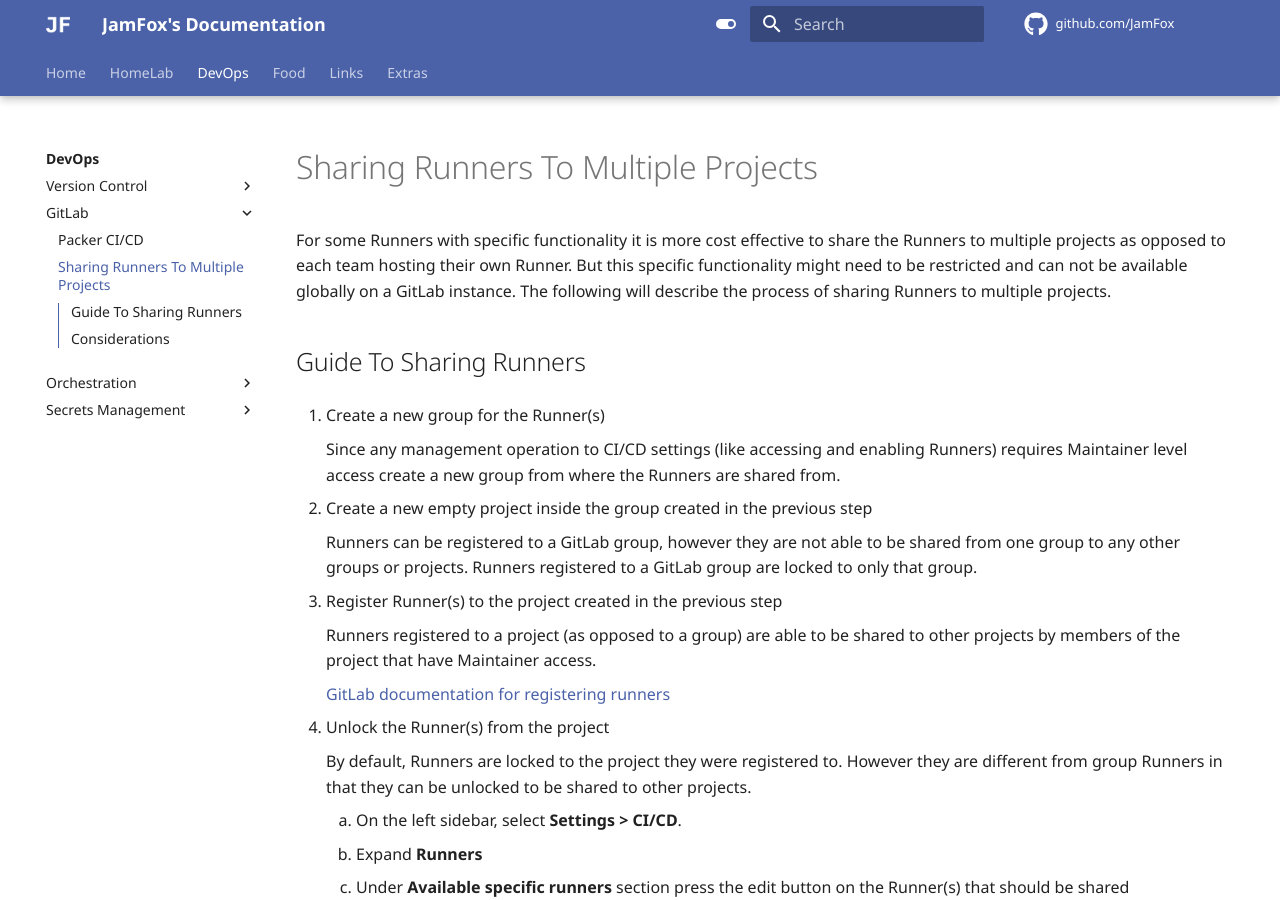
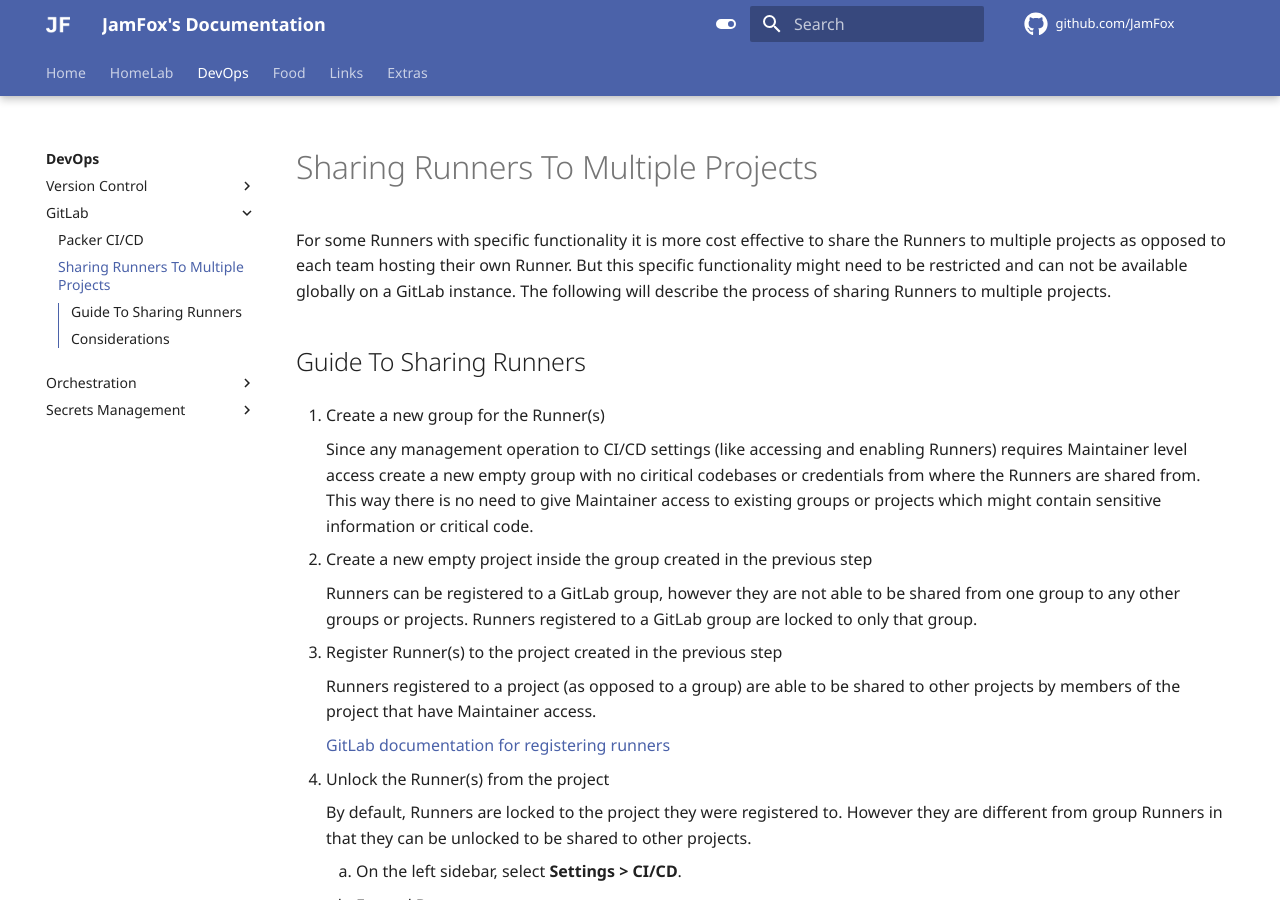
Before and after one commit to JamFox/docs.jamfox.dev, an MkDocs documentation site: the page built from docs/content/devops/gitlabrunnershare.md, in a window 1280 px wide and 900 px high. Built offline with MkDocs 1.6.1 and Material for MkDocs 9.7.7, drawn with Linux system fonts in a browser that asks for light colours; comment, search, counter and statistics services are not loaded.

Commit message:
Update gitlabrunnershare.md

```diff
--- a/docs/content/devops/gitlabrunnershare.md
+++ b/docs/content/devops/gitlabrunnershare.md
@@ -8,7 +8,7 @@ For some Runners with specific functionality it is more cost effective to share
 
 1. Create a new group for the Runner(s)
 
-    Since any management operation to CI/CD settings (like accessing and enabling Runners) requires Maintainer level access create a new group from where the Runners are shared from.
+    Since any management operation to CI/CD settings (like accessing and enabling Runners) requires Maintainer level access create a new empty group with no ciritical codebases or credentials from where the Runners are shared from. This way there is no need to give Maintainer access to existing groups or projects which might contain sensitive information or critical code.
 
 2. Create a new empty project inside the group created in the previous step
 
```
